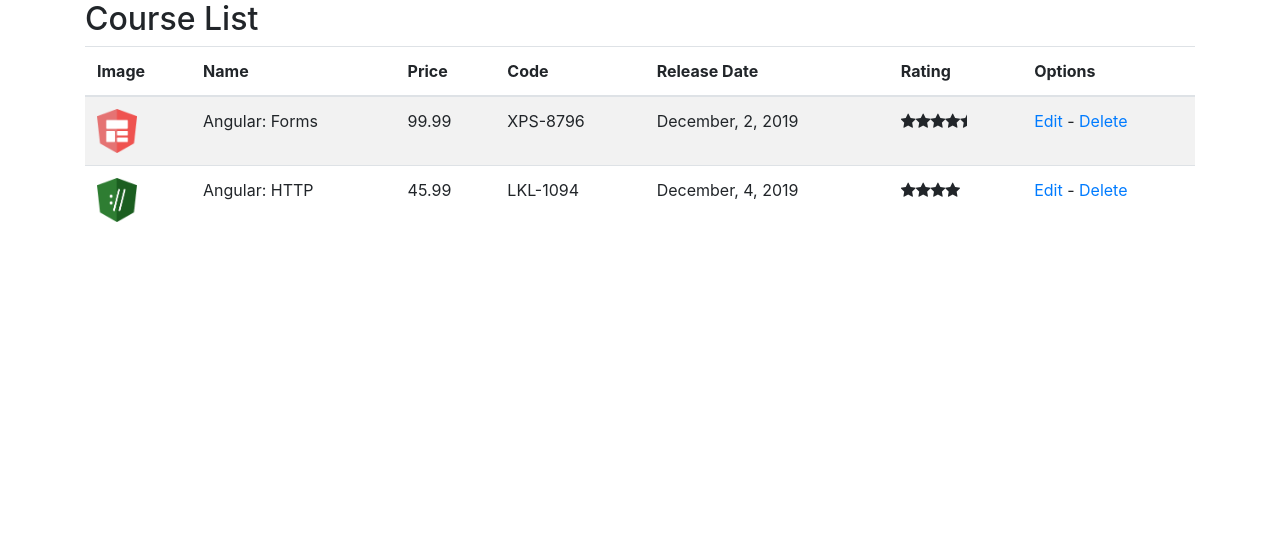
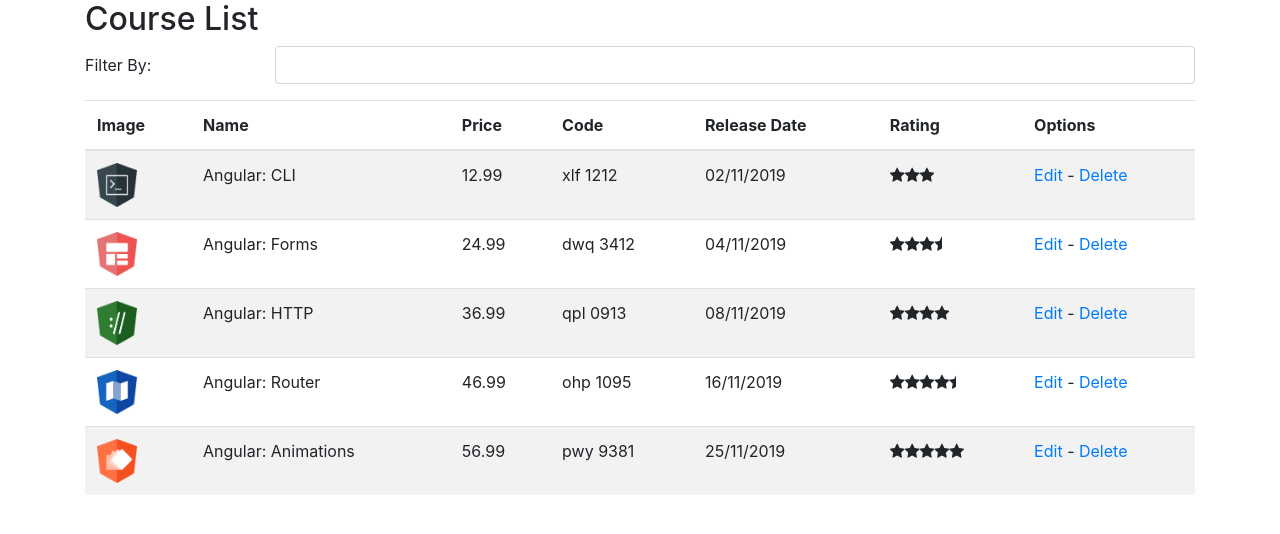
Before and after one commit to rafaelfborges/course-manager, an Angular app: page / in a window 1280 px wide. Shown: the top 534 px of the page. Built offline with nearby package versions, Linux system fonts and the light colour scheme.

Commit message:
feat: Created a transformation replace pipe for dates

```diff
--- a/src/app/app.module.ts
+++ b/src/app/app.module.ts
@@ -1,3 +1,4 @@
+import { ReplacePipe } from "./pipe/replace.pipe";
 import { StarComponent } from "./star/star.component";
 import { CourseListComponent } from "./courses/course-list.component";
 import { BrowserModule } from "@angular/platform-browser";
@@ -7,7 +8,7 @@ import { FormsModule } from "@angular/forms";
 import { AppComponent } from "./app.component";
 
 @NgModule({
-  declarations: [AppComponent, CourseListComponent, StarComponent],
+  declarations: [AppComponent, CourseListComponent, StarComponent, ReplacePipe],
   imports: [BrowserModule, FormsModule],
   providers: [],
   bootstrap: [AppComponent]
--- a/src/app/courses/course-list.component.html
+++ b/src/app/courses/course-list.component.html
@@ -1,4 +1,11 @@
 <h2>Course List</h2>
+
+<div class="form-group row">
+  <label class="col-sm-2 col-form-label">Filter By:</label>
+  <div class="col-sm-10">
+    <input [(ngModel)]="filter" class="form-control" />
+  </div>
+</div>
 
 <table class="table table-striped">
   <thead>
@@ -13,12 +20,12 @@
     </tr>
   </thead>
   <tbody>
-    <tr *ngFor="let course of courses">
+    <tr *ngFor="let course of filteredCourses">
       <td><img [src]="course.imageUrl" width="40" height="44" /></td>
       <td>{{ course.name }}</td>
       <td>{{ course.price }}</td>
-      <td>{{ course.code }}</td>
-      <td>{{ course.releaseDate }}</td>
+      <td>{{ course.code | lowercase | replace: "-":" " }}</td>
+      <td>{{ course.releaseDate | date: "dd/MM/yyyy" }}</td>
       <td>
         <app-star [rating]="course.rating"></app-star>
       </td>
--- a/src/app/courses/course-list.component.ts
+++ b/src/app/courses/course-list.component.ts
@@ -1,3 +1,4 @@
+import { CourseService } from "./course.service";
 import { Component, OnInit } from "@angular/core";
 import { Course } from "./course";
 
@@ -6,30 +7,29 @@ import { Course } from "./course";
   templateUrl: "./course-list.component.html"
 })
 export class CourseListComponent implements OnInit {
-  courses: Course[] = [];
+  filteredCourses: Course[] = [];
+
+  _courses: Course[] = [];
+  _filterBy: string;
+
+  constructor(private courseService: CourseService) {}
 
   ngOnInit(): void {
-    this.courses = [
-      {
-        id: 1,
-        name: "Angular: Forms",
-        imageUrl: "/assets/images/forms.png",
-        price: 99.99,
-        code: "XPS-8796",
-        duration: 120,
-        rating: 4.5,
-        releaseDate: "December, 2, 2019"
-      },
-      {
-        id: 2,
-        name: "Angular: HTTP",
-        imageUrl: "/assets/images/http.png",
-        price: 45.99,
-        code: "LKL-1094",
-        duration: 80,
-        rating: 4,
-        releaseDate: "December, 4, 2019"
-      }
-    ];
+    this._courses = this.courseService.retrieveAll();
+    this.filteredCourses = this._courses;
+  }
+
+  set filter(value: string) {
+    this._filterBy = value;
+    this.filteredCourses = this._courses.filter(
+      (course: Course) =>
+        course.name
+          .toLocaleLowerCase()
+          .indexOf(this._filterBy.toLocaleLowerCase()) > -1
+    );
+  }
+
+  get filter() {
+    return this._filterBy;
   }
 }
--- /dev/null
+++ b/src/app/courses/course.service.ts
@@ -0,0 +1,74 @@
+import { Course } from "./course";
+import { Injectable } from "@angular/core";
+
+@Injectable({
+  providedIn: "root"
+})
+export class CourseService {
+  retrieveAll(): Course[] {
+    return COURSES;
+  }
+}
+
+var COURSES: Course[] = [
+  {
+    id: 1,
+    name: "Angular: CLI",
+    releaseDate: "November 2, 2019",
+    description:
+      "Neste curso, os alunos irão obter um grande conhecimento nos principais recursos do CLI.",
+    duration: 120,
+    code: "XLF-1212",
+    rating: 3,
+    price: 12.99,
+    imageUrl: "/assets/images/cli.png"
+  },
+  {
+    id: 2,
+    name: "Angular: Forms",
+    releaseDate: "November 4, 2019",
+    description:
+      "Neste curso, os alunos irão obter um conhecimento aprofundado sobre os recursos disponíveis no módulo de Forms.",
+    duration: 80,
+    code: "DWQ-3412",
+    rating: 3.5,
+    price: 24.99,
+    imageUrl: "/assets/images/forms.png"
+  },
+  {
+    id: 3,
+    name: "Angular: HTTP",
+    releaseDate: "November 8, 2019",
+    description:
+      "Neste curso, os alunos irão obter um conhecimento aprofundado sobre os recursos disponíveis no módulo de HTTP.",
+    duration: 80,
+    code: "QPL-0913",
+    rating: 4.0,
+    price: 36.99,
+    imageUrl: "/assets/images/http.png"
+  },
+  {
+    id: 4,
+    name: "Angular: Router",
+    releaseDate: "November 16, 2019",
+    description:
+      "Neste curso, os alunos irão obter um conhecimento aprofundado sobre os recursos disponíveis no módulo de Router.",
+    duration: 80,
+    code: "OHP-1095",
+    rating: 4.5,
+    price: 46.99,
+    imageUrl: "/assets/images/router.png"
+  },
+  {
+    id: 5,
+    name: "Angular: Animations",
+    releaseDate: "November 25, 2019",
+    description:
+      "Neste curso, os alunos irão obter um conhecimento aprofundado sobre os recursos disponíveis sobre Animation.",
+    duration: 80,
+    code: "PWY-9381",
+    rating: 5,
+    price: 56.99,
+    imageUrl: "/assets/images/animations.png"
+  }
+];
--- a/src/app/courses/course.ts
+++ b/src/app/courses/course.ts
@@ -7,4 +7,5 @@ export class Course {
   duration: number;
   rating: number;
   releaseDate: string;
+  description: string;
 }
--- /dev/null
+++ b/src/app/pipe/replace.pipe.ts
@@ -0,0 +1,10 @@
+import { Pipe, PipeTransform } from "@angular/core";
+
+@Pipe({
+  name: "replace"
+})
+export class ReplacePipe implements PipeTransform {
+  transform(value: string, char: string, valueToReplace: string) {
+    return value.replace(char, valueToReplace);
+  }
+}
```
